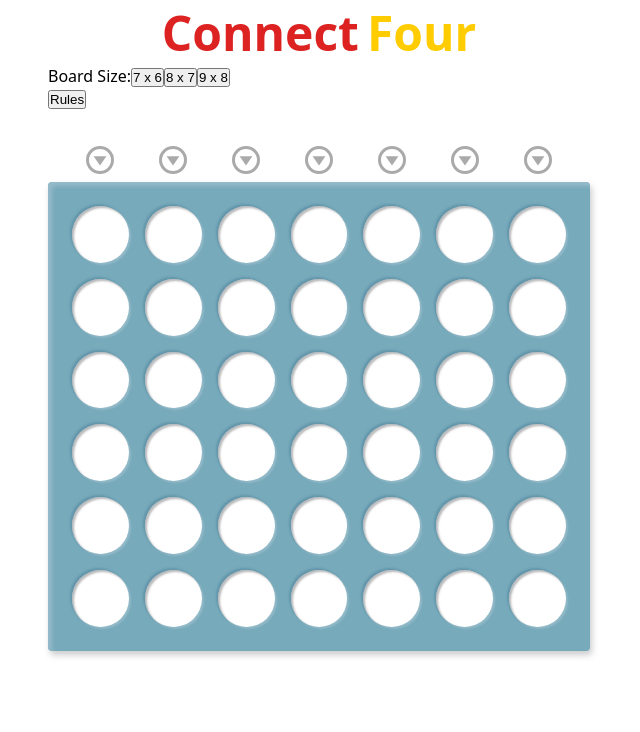
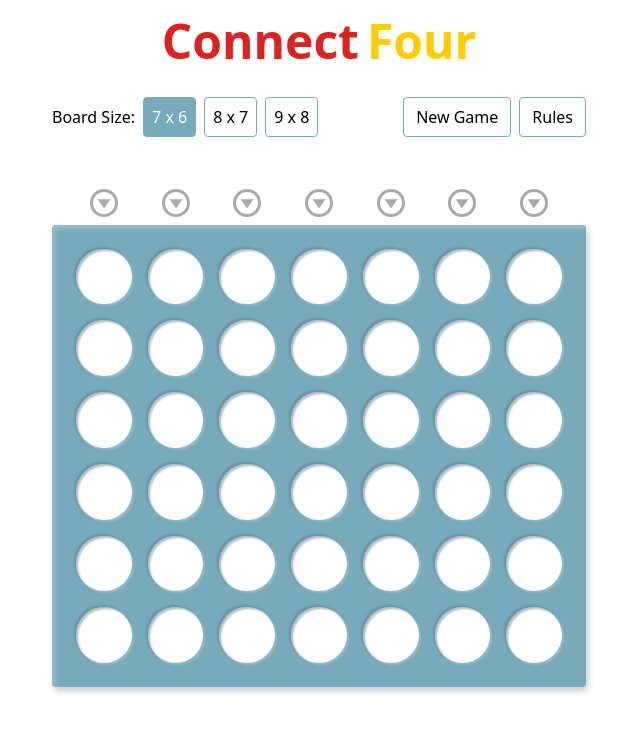
Before and after one commit to karolistech/connect-four, a React (Vite) app: page / in a window 1280 px wide. Shown: the top 732 px of the page, without its empty margins (321-961 px from the left). Built offline with nearby package versions, Linux system fonts and the light colour scheme.

Commit message:
feat: add game menu styles

```diff
--- a/src/App.css
+++ b/src/App.css
@@ -2,5 +2,8 @@
   position: relative;
   max-width: 550px;
   margin-inline: auto;
-  padding-inline: 0.25rem;
+  padding: 0.5rem;
+  display: flex;
+  flex-direction: column;
+  gap: 1.5rem;
 }
--- a/src/base.css
+++ b/src/base.css
@@ -18,5 +18,6 @@ body {
 
 button {
   -webkit-tap-highlight-color: transparent;
+  font-family: inherit;
   cursor: pointer;
 }
--- a/src/components/Game/Game.css
+++ b/src/components/Game/Game.css
@@ -1,3 +1,45 @@
+.menu {
+  display: flex;
+  flex-direction: column;
+  align-items: center;
+  gap: 0.5rem;
+  margin-bottom: 1rem;
+}
+
+.menu__board-sizes {
+  display: flex;
+  align-items: center;
+  gap: 0.5rem;
+}
+
+.menu__board-size-button {
+  padding: 0.5rem;
+  border: 1px solid #7ab;
+  border-radius: 4px;
+  background-color: #fff;
+  color: #000;
+  font-size: 1rem;
+}
+
+.menu__board-size-button--selected {
+  background-color: #7ab;
+  color: #fff;
+}
+
+.menu__action-button {
+  padding: 0.5rem 0.75rem;
+  border: 1px solid #7ab;
+  border-radius: 4px;
+  background-color: #fff;
+  color: #000;
+  font-size: 1rem;
+}
+
+.menu__actions {
+  display: flex;
+  gap: 0.5rem;
+}
+
 .board__columns {
   padding: 0.5rem 1.5rem;
   display: grid;
@@ -128,6 +170,13 @@
   }
 }
 
+@media (min-width: 480px) {
+  .menu {
+    flex-direction: row;
+    justify-content: space-between;
+  }
+}
+
 @media (hover: none) and (pointer: coarse) {
   .board__drop-button:active {
     filter: brightness(70%);
@@ -136,6 +185,16 @@
 }
 
 @media (hover: hover) and (pointer: fine) {
+  .menu__board-size-button:hover {
+    background-color: #7ab;
+    color: #fff;
+  }
+
+  .menu__action-button:hover {
+    background-color: #7ab;
+    color: #fff;
+  }
+
   .board__drop-button:hover + .board__disc--preview,
   .board__drop-button:focus-visible + .board__disc--preview {
     display: block;
--- a/src/components/Game/Game.tsx
+++ b/src/components/Game/Game.tsx
@@ -44,6 +44,10 @@ export default function Game() {
     setGame(createGame(boardSize));
   }
 
+  function newGame() {
+    setGame(createGame(boardSize));
+  }
+
   function openRules() {
     setRulesOpen(true);
   }
@@ -54,25 +58,38 @@ export default function Game() {
 
   return (
     <div className="game">
-      <div className="panel">
-        <div className="panel__board-sizes">
+      <div className="menu">
+        <div className="menu__board-sizes">
           <span>Board Size:</span>
 
-          <button onClick={() => changeBoardSize("7x6")}>
+          <button
+            className={getBoardSizeButtonClass("7x6", boardSize)}
+            onClick={() => changeBoardSize("7x6")}
+          >
             7 x 6
           </button>
 
-          <button onClick={() => changeBoardSize("8x7")}>
+          <button
+            className={getBoardSizeButtonClass("8x7", boardSize)}
+            onClick={() => changeBoardSize("8x7")}
+          >
             8 x 7
           </button>
 
-          <button onClick={() => changeBoardSize("9x8")}>
+          <button
+            className={getBoardSizeButtonClass("9x8", boardSize)}
+            onClick={() => changeBoardSize("9x8")}
+          >
             9 x 8
           </button>
         </div>
 
-        <div className="panel__actions">
-          <button onClick={openRules}>
+        <div className="menu__actions">
+          <button className="menu__action-button" onClick={newGame}>
+            New Game
+          </button>
+
+          <button className="menu__action-button" onClick={openRules}>
             Rules
           </button>
         </div>
@@ -195,6 +212,13 @@ function boardFull(board: Board): boolean {
   return board.every(row => row.every(cell => cell !== null));
 }
 
+function getBoardSizeButtonClass(boardSize: BoardSize, currentBoardSize: BoardSize): string {
+  const base = "menu__board-size-button";
+  const selected = boardSize === currentBoardSize && "menu__board-size-button--selected";
+
+  return [base, selected].filter(Boolean).join(" ");
+}
+
 function getPreviewDiscClass(player: Player): string {
   return `board__disc board__disc--${player}`;
 }
```
